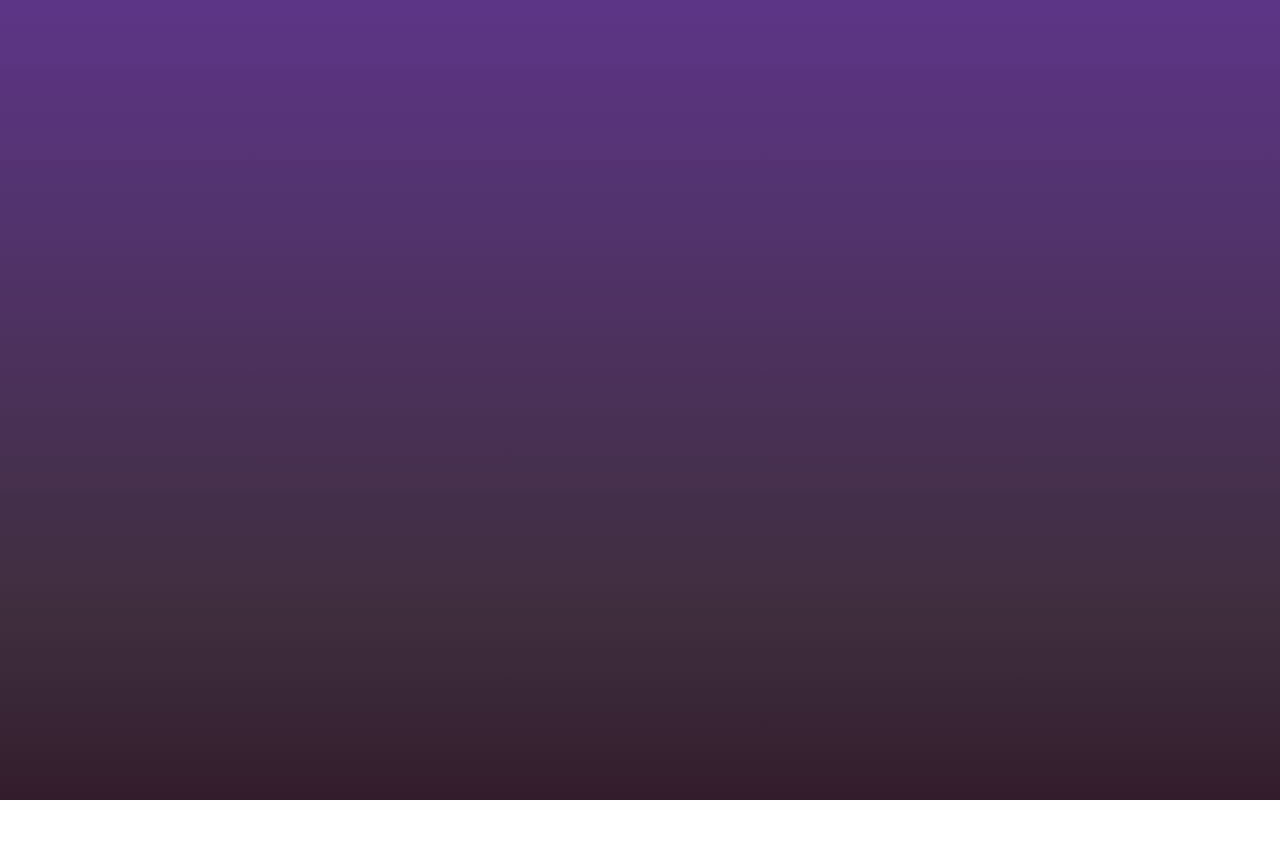
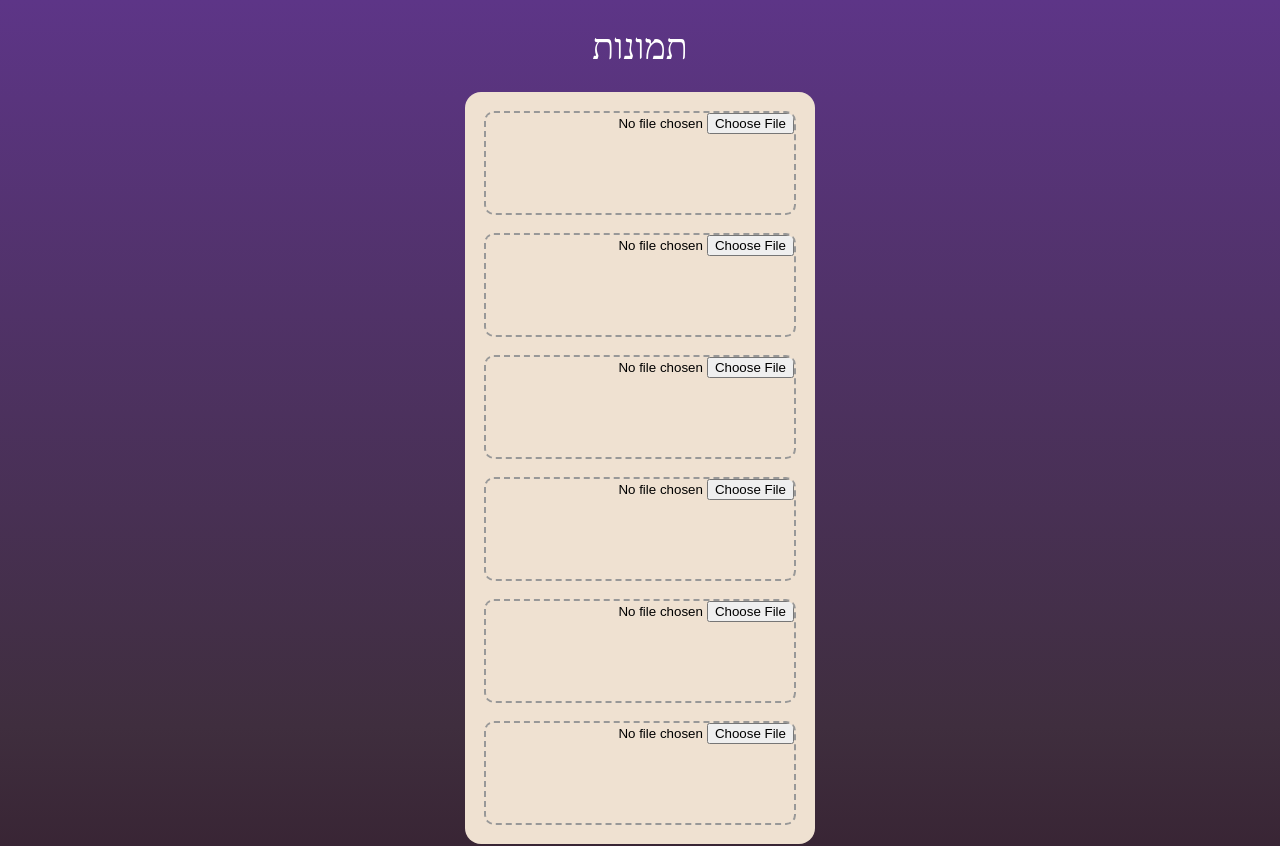
Before and after one commit to MatanBarAsher/Final_Project, a React (Vite) app in the folder Client/react/make-a-move/: page /setImages in a window 1280 px wide. Before the commit this address had no page. Shown: the top 846 px of the page. Before the commit the page ends 800 px from the top, so only its background shows below. Built offline with nearby package versions, Linux system fonts and the light colour scheme.

Commit message:
start the img input

```diff
--- a/Client/react/make-a-move/src/App.jsx
+++ b/Client/react/make-a-move/src/App.jsx
@@ -11,6 +11,7 @@ import { Route, BrowserRouter as Router, Routes } from "react-router-dom";
 import FCSignUp1 from "./screens/FCSign-up1";
 import FCSignUp2 from "./screens/FCSign-up2";
 import FCSignUp3 from "./screens/FCSign-up3";
+import FCSetImages from "./screens/FCSetImages";
 
 function App() {
   return (
@@ -21,6 +22,7 @@ function App() {
         <Route path="/signup1" element={<FCSignUp1 />} />
         <Route path="/signup2" element={<FCSignUp2 />} />
         <Route path="/signup3" element={<FCSignUp3 />} />
+        <Route path="/setImages" element={<FCSetImages />} />
         <Route
           path="/profile"
           element={
--- a/Client/react/make-a-move/src/components/FCCustomDd.jsx
+++ b/Client/react/make-a-move/src/components/FCCustomDd.jsx
@@ -2,9 +2,9 @@ import React from "react";
 import FCCustomOpt from "../components/FCCustomOpt";
 
 export default function FCCustomDd({ name, id, list }) {
-  list.array.forEach((element) => {
-    // לעבור על כל הפריטים ברשימה וליצור option לכל אחד
-  });
+  // list.array.forEach((element) => {
+  //   // לעבור על כל הפריטים ברשימה וליצור option לכל אחד
+  // });
   return (
     <>
       <select name={name} id={id} className="select">
--- a/Client/react/make-a-move/src/components/FCImageInp.jsx
+++ b/Client/react/make-a-move/src/components/FCImageInp.jsx
@@ -1,16 +1,22 @@
+import { Opacity } from "@mui/icons-material";
+import { border, borderRadius } from "@mui/system";
 import React from "react";
 
-export default function FCImageInp() {
+export default function FCImageInp({ name }) {
+  const inpStyle = {
+    width: "150px",
+    height: "100px",
+    flex: "40%",
+    border: "2px dashed #989898",
+    borderRadius: "10px",
+  };
   return (
     <input
+      style={inpStyle}
       type="file"
-      placeholder="Image"
-      name="image"
-      onChange={handleChange}
-      value={data.image}
-      className="input"
-      accept=".jpg, .jpeg"
-      required
+      placeholder="+"
+      name={name}
+      accept=".jpg, .jpeg .png"
     />
   );
 }
--- a/Client/react/make-a-move/src/index.css
+++ b/Client/react/make-a-move/src/index.css
@@ -264,3 +264,14 @@ input[name="gender"] {
   padding: 0 20px;
   margin: 10px 0 50px 0;
 }
+
+.images-inp-container {
+  display: flex;
+  border-radius: 16px;
+  border: 1px solid transparent;
+  background-color: #efe1d1;
+  flex-wrap: wrap;
+  margin: 20px;
+  padding: 18px;
+  gap: 18px;
+}
--- a/Client/react/make-a-move/src/screens/FCSetImages.jsx
+++ b/Client/react/make-a-move/src/screens/FCSetImages.jsx
@@ -2,18 +2,21 @@ import React, { useState } from "react";
 import FCCustomBtn from "../components/FCCustomBtn";
 import { makeAmoveUserServer } from "../services";
 import { useNavigate } from "react-router-dom";
+import FCImageInp from "../components/FCImageInp";
 
 export default function FCSetImages() {
   return (
-    <input
-      type="file"
-      placeholder="Image"
-      name="image"
-      onChange={handleChange}
-      value={data.image}
-      className="input"
-      accept=".jpg, .jpeg"
-      required
-    />
+    <>
+      <h1>תמונות</h1>
+      <div className="images-inp-container">
+        <FCImageInp />
+        <FCImageInp />
+        <FCImageInp />
+        <FCImageInp />
+        <FCImageInp />
+        <FCImageInp />
+      </div>
+      <FCCustomBtn title="סיום" />
+    </>
   );
 }
--- a/Client/react/make-a-move/src/screens/FCSign-up3.jsx
+++ b/Client/react/make-a-move/src/screens/FCSign-up3.jsx
@@ -26,7 +26,7 @@ export default function FCSignUp3() {
 
   const setCreateUser = () => {
     // כאן בודקים את הנתונים שהמשתמש הכניס וקוראים לפונקציה שרושמת אותו בשרת
-    navigate("/signup1");
+    navigate("/setImages");
   };
   return (
     <>
```
Also changed, not shown: 2 other files (tests, documents, lock files or other folders).
